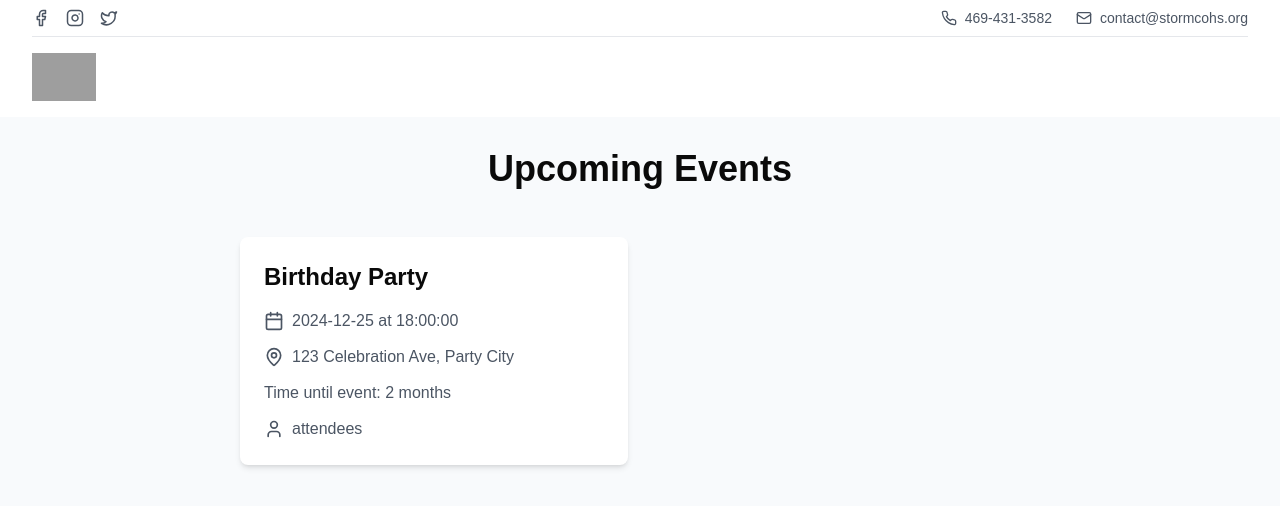
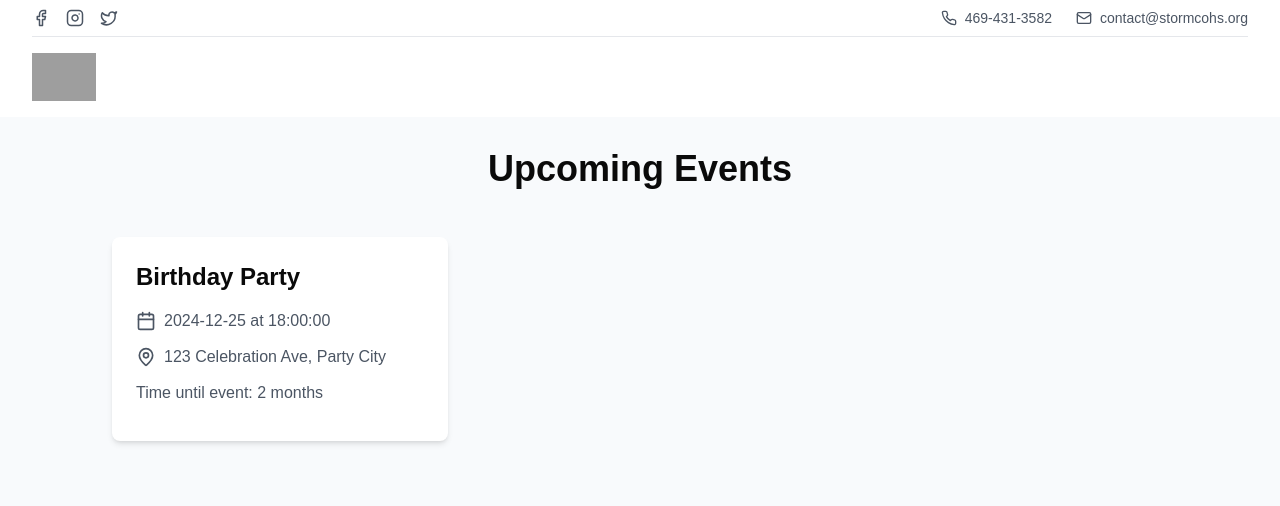
Before and after one commit to cfgtexas24/Team-7, a Next.js app: page /events in a window 1280 px wide. Shown: the top 506 px of the page. Built offline with nearby package versions, Linux system fonts and the light colour scheme; grey boxes are pictures that could not be loaded.

Commit message:
Remove attendees

```diff
--- a/src/app/events/page.js
+++ b/src/app/events/page.js
@@ -28,10 +28,10 @@ export default function Events() {
 
   return (
     <div className="bg-slate-50">
-      <div className="max-w-4xl mx-auto p-8">
+      <div className="max-w-6xl mx-auto p-8">
         <h1 className="text-4xl font-bold mb-8 text-center">Upcoming Events</h1>
         <div className="h-[70vh] overflow-y-auto p-4">
-          <div className="grid gap-6 md:grid-cols-2">
+          <div className="grid gap-6 md:grid-cols-3">
             {sortedEvents.map((event) => (
               <div
                 key={event.id}
@@ -55,10 +55,6 @@ export default function Events() {
                 <div className="flex items-center text-gray-600 mb-3">
                   <span>Time until event: {getTimeUntilEvent(event.date, event.startTime)}</span>
                 </div>
-                <div className="flex items-center text-gray-600">
-                  <UserIcon className="w-5 h-5 mr-2" />
-                  <span>{event.attendees} attendees</span>
-                </div>
               </div>
             ))}
           </div>
```
